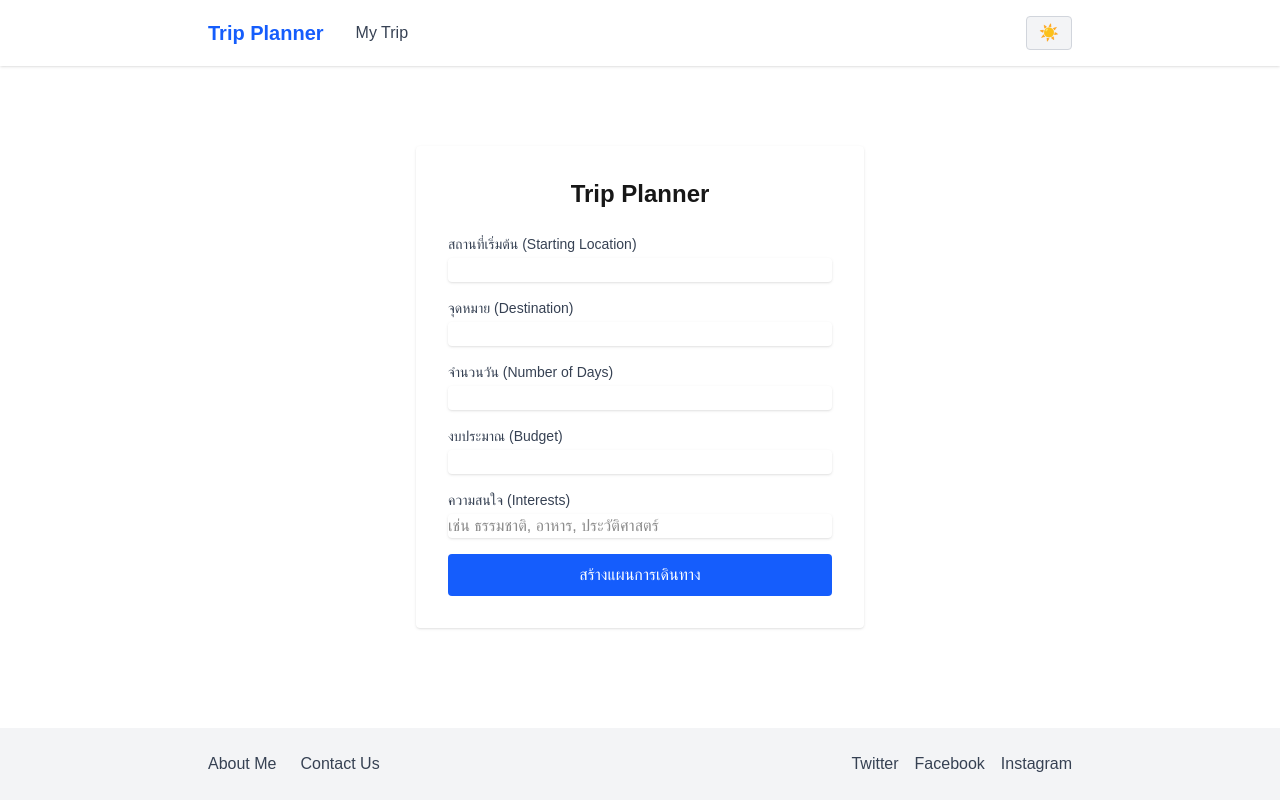
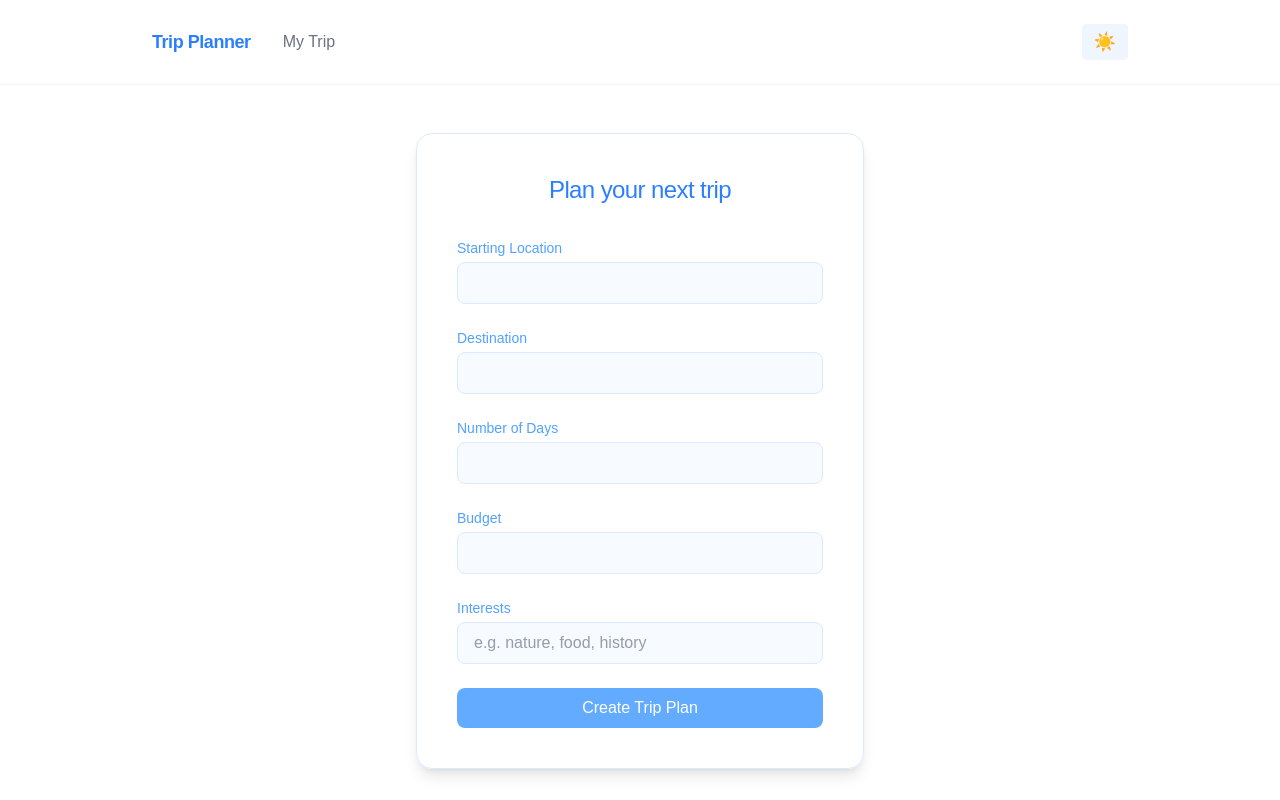
Before and after one commit to wu-web-camp/tiew-next, a Next.js app: page /trip-planner in a window 1280 px wide. Shown: the top 800 px of the page. Built offline with nearby package versions, Linux system fonts and the light colour scheme.

Commit message:
🎨 Fix ui to more soft

```diff
--- a/src/app/layout.tsx
+++ b/src/app/layout.tsx
@@ -21,10 +21,10 @@ export default function RootLayout({
   return (
     <html lang="en">
       <body
-        className={`${geistSans.variable} ${geistMono.variable} antialiased bg-gray-50 dark:bg-gray-950 min-h-screen flex flex-col`}
+        className={`${geistSans.variable} ${geistMono.variable} antialiased min-h-screen flex flex-col bg-gradient-to-br from-blue-50 via-white to-blue-100`}
       >
         <Header />
-        <main className="flex-1 flex flex-col">{children}</main>
+        <main className="flex-1 flex flex-col px-4 sm:px-8 md:px-16 py-8 sm:py-12">{children}</main>
         <Footer />
       </body>
     </html>
--- a/src/app/my-trip/page.tsx
+++ b/src/app/my-trip/page.tsx
@@ -29,18 +29,18 @@ const trips = [
 
 export default function MyTrip() {
   return (
-    <div className="max-w-6xl mx-auto py-12 px-4">
-      <h1 className="text-3xl font-bold mb-8 text-center">My Trips</h1>
-      <div className="grid grid-cols-1 sm:grid-cols-2 md:grid-cols-3 gap-8">
+    <div className="max-w-6xl mx-auto py-16 px-4">
+      <h1 className="text-3xl font-light text-blue-500 mb-12 text-center tracking-tight">My Trips</h1>
+      <div className="grid grid-cols-1 sm:grid-cols-2 md:grid-cols-3 gap-10">
         {trips.map((trip) => (
-          <div key={trip.id} className="bg-white dark:bg-gray-900 rounded-lg shadow hover:shadow-lg transition overflow-hidden flex flex-col">
-            <img src={trip.image} alt={trip.name} className="h-48 w-full object-cover" />
-            <div className="p-4 flex-1 flex flex-col">
-              <h2 className="text-xl font-semibold mb-2">{trip.name}</h2>
-              <div className="text-gray-600 dark:text-gray-300 mb-1">{trip.location}</div>
-              <div className="text-sm text-gray-500 dark:text-gray-400 mb-2">{trip.dates}</div>
-              <div className="text-lg font-bold text-blue-600 dark:text-blue-400 mb-4">฿{trip.price.toLocaleString()}</div>
-              <button className="mt-auto w-full py-2 px-4 bg-blue-600 text-white rounded hover:bg-blue-700 transition">View Details</button>
+          <div key={trip.id} className="bg-white/90 border border-blue-100 rounded-2xl shadow-md hover:shadow-lg transition overflow-hidden flex flex-col">
+            <img src={trip.image} alt={trip.name} className="h-48 w-full object-cover rounded-t-2xl" />
+            <div className="p-6 flex-1 flex flex-col">
+              <h2 className="text-lg font-semibold text-blue-500 mb-1">{trip.name}</h2>
+              <div className="text-gray-400 mb-1">{trip.location}</div>
+              <div className="text-xs text-gray-400 mb-3">{trip.dates}</div>
+              <div className="text-lg font-bold text-blue-400 mb-6">฿{trip.price.toLocaleString()}</div>
+              <button className="mt-auto w-full py-2 px-4 rounded-lg bg-blue-400/90 text-white font-medium hover:bg-blue-500 transition">View Details</button>
             </div>
           </div>
         ))}
--- a/src/app/trip-planner/page.tsx
+++ b/src/app/trip-planner/page.tsx
@@ -2,31 +2,31 @@ import React from "react";
 
 export default function TripPlanner() {
   return (
-    <div className="flex flex-col items-center justify-center py-12 px-4 sm:px-6 lg:px-8">
-      <div className="max-w-md w-full space-y-8 p-8 rounded shadow bg-white dark:bg-gray-900">
-        <h1 className="text-2xl font-bold text-center mb-6">Trip Planner</h1>
-        <form className="space-y-4">
+    <div className="flex flex-col items-center justify-center">
+      <div className="max-w-md w-full space-y-8 p-10 rounded-2xl shadow-lg bg-white/90 border border-blue-100">
+        <h1 className="text-2xl font-light text-blue-500 text-center mb-8 tracking-tight">Plan your next trip</h1>
+        <form className="space-y-6">
           <div>
-            <label htmlFor="start" className="block text-sm font-medium text-gray-700 dark:text-gray-200">สถานที่เริ่มต้น (Starting Location)</label>
-            <input id="start" name="start" type="text" required className="mt-1 block w-full rounded border-gray-300 dark:border-gray-700 shadow-sm focus:ring-blue-500 focus:border-blue-500 dark:bg-gray-800 dark:text-gray-100" />
+            <label htmlFor="start" className="block text-sm font-medium text-blue-400 mb-1">Starting Location</label>
+            <input id="start" name="start" type="text" required className="mt-1 block w-full rounded-lg border border-blue-100 bg-blue-50/50 px-4 py-2 text-gray-700 focus:ring-2 focus:ring-blue-200 focus:border-blue-300 outline-none transition" />
           </div>
           <div>
-            <label htmlFor="destination" className="block text-sm font-medium text-gray-700 dark:text-gray-200">จุดหมาย (Destination)</label>
-            <input id="destination" name="destination" type="text" required className="mt-1 block w-full rounded border-gray-300 dark:border-gray-700 shadow-sm focus:ring-blue-500 focus:border-blue-500 dark:bg-gray-800 dark:text-gray-100" />
+            <label htmlFor="destination" className="block text-sm font-medium text-blue-400 mb-1">Destination</label>
+            <input id="destination" name="destination" type="text" required className="mt-1 block w-full rounded-lg border border-blue-100 bg-blue-50/50 px-4 py-2 text-gray-700 focus:ring-2 focus:ring-blue-200 focus:border-blue-300 outline-none transition" />
           </div>
           <div>
-            <label htmlFor="days" className="block text-sm font-medium text-gray-700 dark:text-gray-200">จำนวนวัน (Number of Days)</label>
-            <input id="days" name="days" type="number" min="1" required className="mt-1 block w-full rounded border-gray-300 dark:border-gray-700 shadow-sm focus:ring-blue-500 focus:border-blue-500 dark:bg-gray-800 dark:text-gray-100" />
+            <label htmlFor="days" className="block text-sm font-medium text-blue-400 mb-1">Number of Days</label>
+            <input id="days" name="days" type="number" min="1" required className="mt-1 block w-full rounded-lg border border-blue-100 bg-blue-50/50 px-4 py-2 text-gray-700 focus:ring-2 focus:ring-blue-200 focus:border-blue-300 outline-none transition" />
           </div>
           <div>
-            <label htmlFor="budget" className="block text-sm font-medium text-gray-700 dark:text-gray-200">งบประมาณ (Budget)</label>
-            <input id="budget" name="budget" type="number" min="0" required className="mt-1 block w-full rounded border-gray-300 dark:border-gray-700 shadow-sm focus:ring-blue-500 focus:border-blue-500 dark:bg-gray-800 dark:text-gray-100" />
+            <label htmlFor="budget" className="block text-sm font-medium text-blue-400 mb-1">Budget</label>
+            <input id="budget" name="budget" type="number" min="0" required className="mt-1 block w-full rounded-lg border border-blue-100 bg-blue-50/50 px-4 py-2 text-gray-700 focus:ring-2 focus:ring-blue-200 focus:border-blue-300 outline-none transition" />
           </div>
           <div>
-            <label htmlFor="interests" className="block text-sm font-medium text-gray-700 dark:text-gray-200">ความสนใจ (Interests)</label>
-            <input id="interests" name="interests" type="text" placeholder="เช่น ธรรมชาติ, อาหาร, ประวัติศาสตร์" className="mt-1 block w-full rounded border-gray-300 dark:border-gray-700 shadow-sm focus:ring-blue-500 focus:border-blue-500 dark:bg-gray-800 dark:text-gray-100" />
+            <label htmlFor="interests" className="block text-sm font-medium text-blue-400 mb-1">Interests</label>
+            <input id="interests" name="interests" type="text" placeholder="e.g. nature, food, history" className="mt-1 block w-full rounded-lg border border-blue-100 bg-blue-50/50 px-4 py-2 text-gray-700 focus:ring-2 focus:ring-blue-200 focus:border-blue-300 outline-none transition" />
           </div>
-          <button type="submit" className="w-full flex justify-center py-2 px-4 border border-transparent rounded bg-blue-600 text-white font-medium hover:bg-blue-700 focus:outline-none focus:ring-2 focus:ring-offset-2 focus:ring-blue-500">สร้างแผนการเดินทาง</button>
+          <button type="submit" className="w-full flex justify-center py-2 px-4 rounded-lg bg-blue-400/90 text-white font-medium hover:bg-blue-500 transition">Create Trip Plan</button>
         </form>
       </div>
     </div>
--- a/src/components/Footer.tsx
+++ b/src/components/Footer.tsx
@@ -1,15 +1,15 @@
 export default function Footer() {
   return (
-    <footer className="w-full bg-gray-100 dark:bg-gray-900 text-gray-700 dark:text-gray-200 py-6 mt-12">
-      <div className="max-w-4xl mx-auto flex flex-col sm:flex-row items-center justify-between gap-4 px-4">
-        <div className="flex gap-6">
-          <a href="#" className="hover:underline">About Me</a>
-          <a href="#" className="hover:underline">Contact Us</a>
+    <footer className="w-full bg-blue-50/60 border-t border-blue-100 text-gray-500 py-8 mt-16">
+      <div className="max-w-5xl mx-auto flex flex-col sm:flex-row items-center justify-between gap-6 px-6">
+        <div className="flex gap-8 text-sm tracking-widest uppercase">
+          <a href="#" className="hover:text-blue-400 transition">about me</a>
+          <a href="#" className="hover:text-blue-400 transition">contact us</a>
         </div>
-        <div className="flex gap-4">
-          <a href="#" aria-label="Twitter" className="hover:text-blue-500">Twitter</a>
-          <a href="#" aria-label="Facebook" className="hover:text-blue-700">Facebook</a>
-          <a href="#" aria-label="Instagram" className="hover:text-pink-500">Instagram</a>
+        <div className="flex gap-4 text-lg">
+          <a href="#" aria-label="Twitter" className="hover:text-blue-400 transition">🐦</a>
+          <a href="#" aria-label="Facebook" className="hover:text-blue-400 transition">📘</a>
+          <a href="#" aria-label="Instagram" className="hover:text-blue-400 transition">📸</a>
         </div>
       </div>
     </footer>
--- a/src/components/Header.tsx
+++ b/src/components/Header.tsx
@@ -2,13 +2,13 @@ import Link from "next/link";
 
 export default function Header() {
   return (
-    <header className="w-full bg-white dark:bg-gray-900 shadow mb-8">
-      <nav className="max-w-4xl mx-auto flex items-center justify-between py-4 px-4">
+    <header className="w-full bg-white/80 backdrop-blur border-b border-blue-50">
+      <nav className="max-w-5xl mx-auto flex items-center justify-between py-6 px-6">
         <div className="flex items-center gap-8">
-          <Link href="/" className="text-xl font-bold text-blue-600 dark:text-blue-400">Trip Planner</Link>
-          <Link href="/my-trip" className="text-gray-700 dark:text-gray-200 hover:underline">My Trip</Link>
+          <Link href="/" className="text-lg font-semibold text-blue-500 tracking-tight">Trip Planner</Link>
+          <Link href="/my-trip" className="text-gray-500 hover:text-blue-400 transition">My Trip</Link>
         </div>
-        <span className="rounded px-3 py-1 border border-gray-300 dark:border-gray-700 bg-gray-100 dark:bg-gray-800 text-gray-800 dark:text-gray-100">☀️</span>
+        <span className="rounded px-3 py-1 bg-blue-50 text-blue-400 text-lg">☀️</span>
       </nav>
     </header>
   );
```
